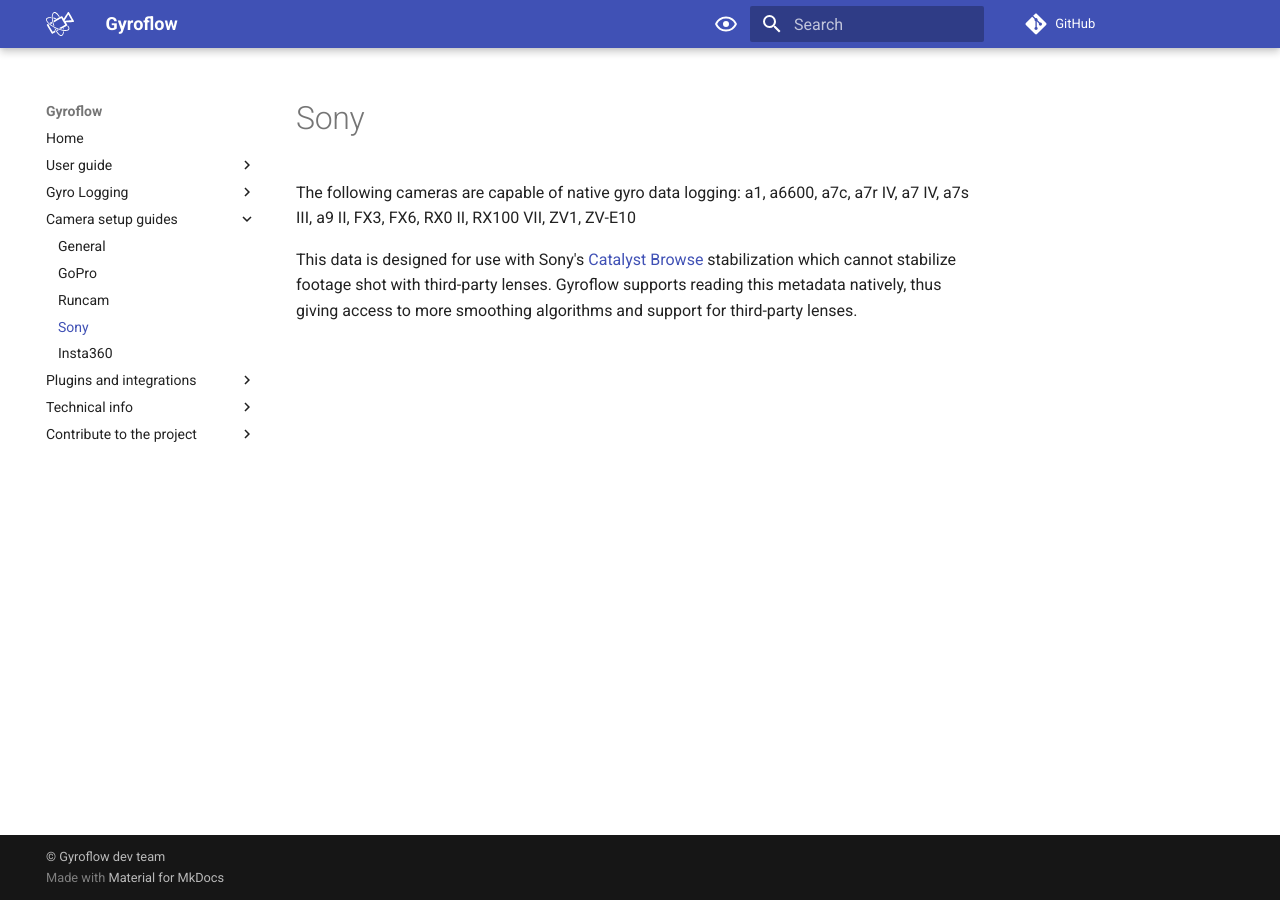
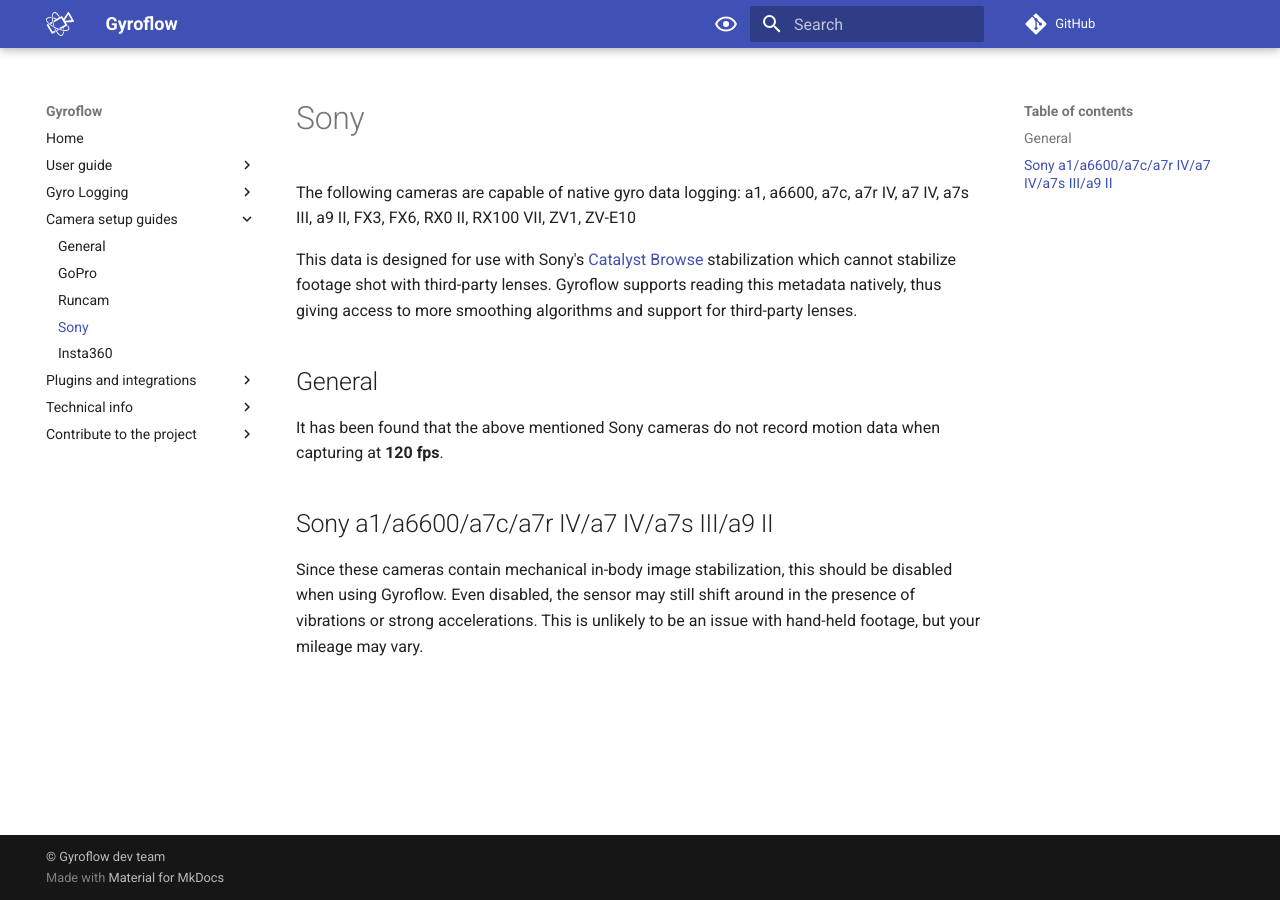
Before and after one commit to gyroflow/gyroflow-docs, an MkDocs documentation site: the page built from docs/cams/sony.md, in a window 1280 px wide. Built offline with MkDocs 1.6.1 and Material for MkDocs 9.7.7, drawn with Linux system fonts in a browser that asks for light colours; comment, search, counter and statistics services are not loaded.

```diff
--- a/docs/cams/sony.md
+++ b/docs/cams/sony.md
@@ -1,3 +1,12 @@
 The following cameras are capable of native gyro data logging: a1, a6600, a7c, a7r IV, a7 IV, a7s III, a9 II, FX3, FX6, RX0 II, RX100 VII, ZV1, ZV-E10
 
 This data is designed for use with Sony's [Catalyst Browse](https://www.sonycreativesoftware.com/catalystbrowse) stabilization which cannot stabilize footage shot with third-party lenses. Gyroflow supports reading this metadata natively, thus giving access to more smoothing algorithms and support for third-party lenses.
+
+
+## General
+It has been found that the above mentioned Sony cameras do not record motion data when capturing at **120 fps**.
+
+
+## Sony a1/a6600/a7c/a7r IV/a7 IV/a7s III/a9 II
+
+Since these cameras contain mechanical in-body image stabilization, this should be disabled when using Gyroflow. Even disabled, the sensor may still shift around in the presence of vibrations or strong accelerations. This is unlikely to be an issue with hand-held footage, but your mileage may vary.
```
Also changed, not shown: docs/cams/general.md (+1 -1 lines), docs/guide/settings.md (+6 -0 lines), docs/logging/gcsv.md (+1 -1 lines).
